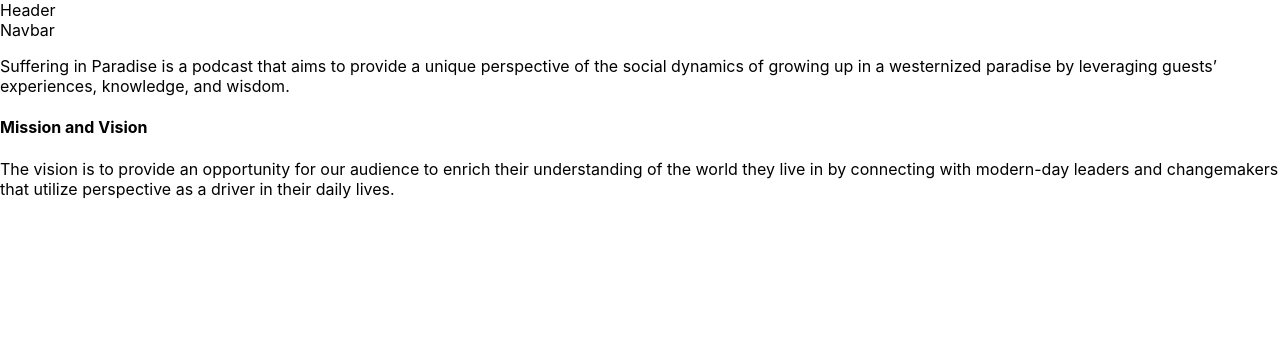
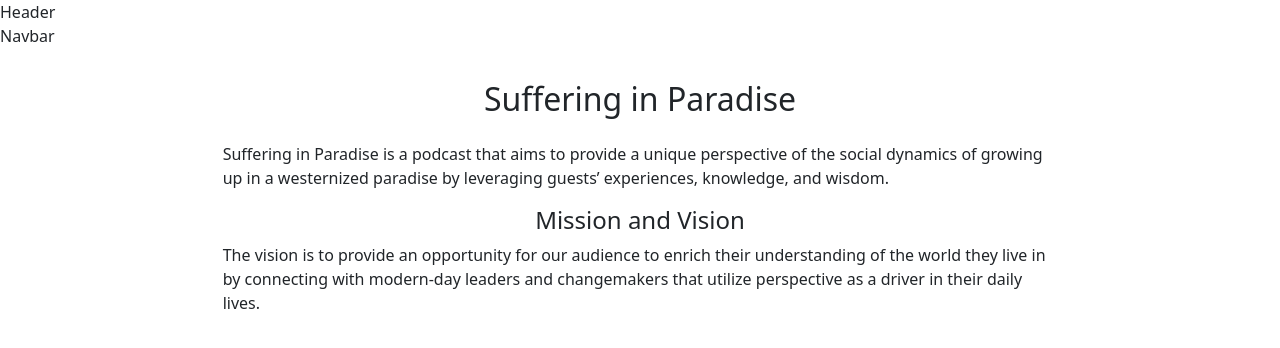
Before and after one commit to AarshShah9/Podcast-Website-Template, a React (Create React App) app: page / in a window 1280 px wide. Shown: the top 348 px of the page. Built offline with nearby package versions, Linux system fonts and the light colour scheme.

Commit message:
Implemented Bootstrap

```diff
--- a/src/components/pages/home.js
+++ b/src/components/pages/home.js
@@ -1,20 +1,28 @@
 import React from "react";
+import "bootstrap/dist/css/bootstrap.min.css";
 
 function Home() {
   return (
-    <div>
-      <p>
-        Suffering in Paradise is a podcast that aims to provide a unique
-        perspective of the social dynamics of growing up in a westernized
-        paradise by leveraging guests’ experiences, knowledge, and wisdom.
-      </p>
-      <h4>Mission and Vision</h4>
-      <p>
-        The vision is to provide an opportunity for our audience to enrich their
-        understanding of the world they live in by connecting with modern-day
-        leaders and changemakers that utilize perspective as a driver in their
-        daily lives.
-      </p>
+    <div class="text-dark bg-white">
+      <div class="row text-dark bg-white p-2 justify-content-center">
+        <div class="col-12 col-md-8">
+          <h2 class="h2 text-center my-4" id="bio-title">
+            Suffering in Paradise
+          </h2>
+          <p class="text-justify">
+            Suffering in Paradise is a podcast that aims to provide a unique
+            perspective of the social dynamics of growing up in a westernized
+            paradise by leveraging guests’ experiences, knowledge, and wisdom.
+          </p>
+          <h4 class="h4 text-center">Mission and Vision</h4>
+          <p class="text-justify">
+            The vision is to provide an opportunity for our audience to enrich
+            their understanding of the world they live in by connecting with
+            modern-day leaders and changemakers that utilize perspective as a
+            driver in their daily lives.
+          </p>
+        </div>
+      </div>
     </div>
   );
 }
```
Also changed, not shown: assets/Rectangle 1.svg (deleted).
